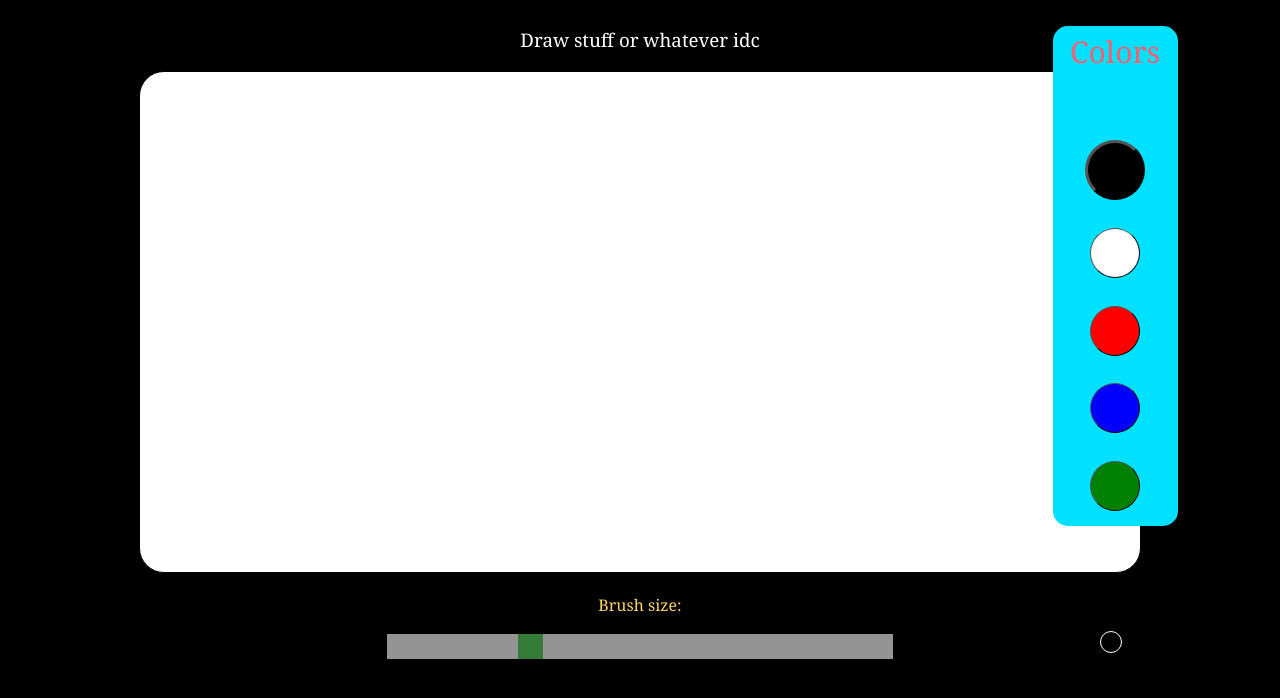
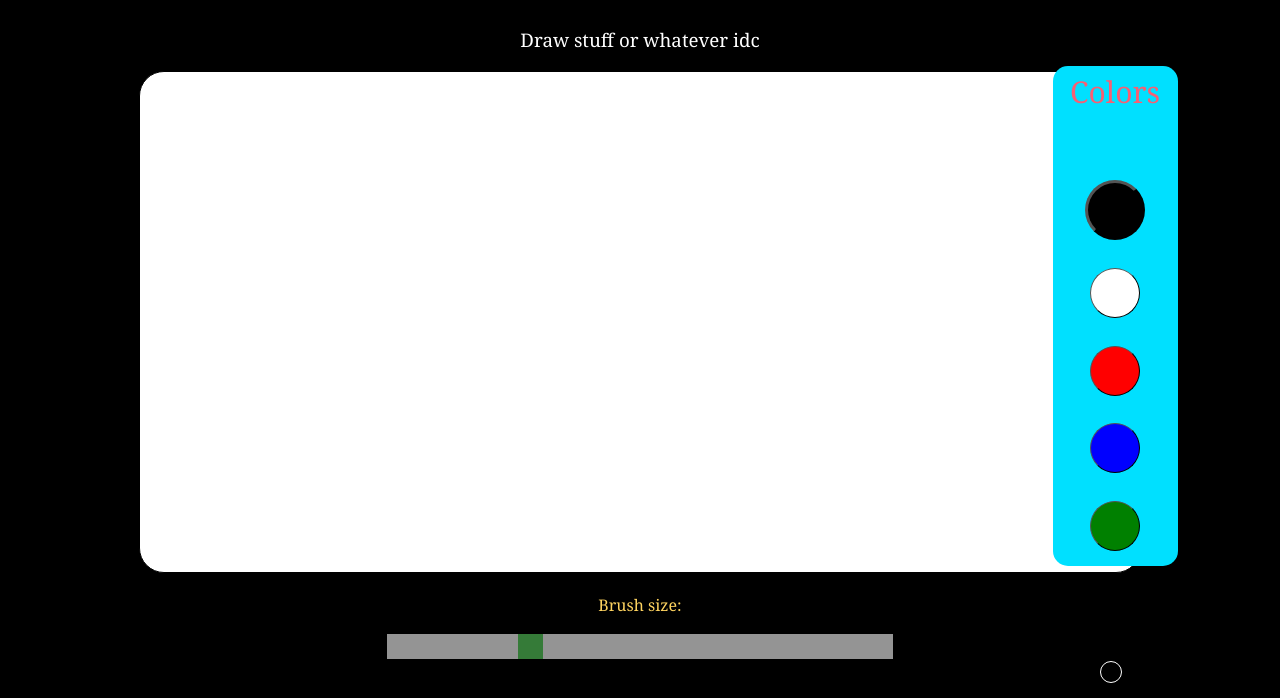
Before and after one commit to sahil27301/Canvas, a plain HTML site: page index.html in a window 1280 px wide. Shown: the part 102-800 px from the top of the page. Drawn offline with nearby package versions, Linux system fonts and the light colour scheme.

Commit message:
Fixed some orientation issues

```diff
--- a/styles.css
+++ b/styles.css
@@ -14,7 +14,7 @@ background-color: white;
 
 .colors {
 position: absolute;
-top: 16%;
+top: 21%;
 right: 8%;
 }
 
@@ -59,7 +59,7 @@ h1 {
  margin-left: 50px;
  position: absolute;
  left: 1050px;
- bottom: 45px;
+ bottom: 15px;
 }
 
 .black {
```
